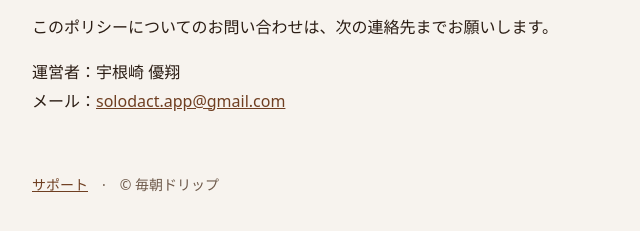
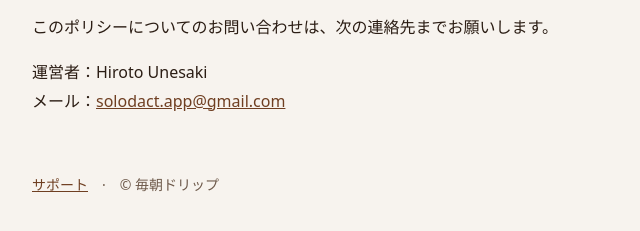
Before and after one commit to unesaki/maiasa-drip-site, a plain HTML site: page privacy.html in a window 1280 px wide. Shown: the part 1913-2144 px from the top of the page, 268-908 px from the left. Drawn offline with Linux system fonts and the light colour scheme.

Commit message:
運営者名をストアの販売元名に合わせた
Co-Authored-By: Claude Opus 5 <noreply@anthropic.com>

```diff
--- a/privacy.html
+++ b/privacy.html
@@ -74,7 +74,7 @@
 
   <h2>7. お問い合わせ</h2>
   <p>このポリシーについてのお問い合わせは、次の連絡先までお願いします。</p>
-  <p>運営者：宇根崎 優翔<br>メール：<a href="mailto:solodact.app@gmail.com">solodact.app@gmail.com</a></p>
+  <p>運営者：Hiroto Unesaki<br>メール：<a href="mailto:solodact.app@gmail.com">solodact.app@gmail.com</a></p>
 </main>
 <footer>
   <a href="./">サポート</a>　·　© 毎朝ドリップ
```
